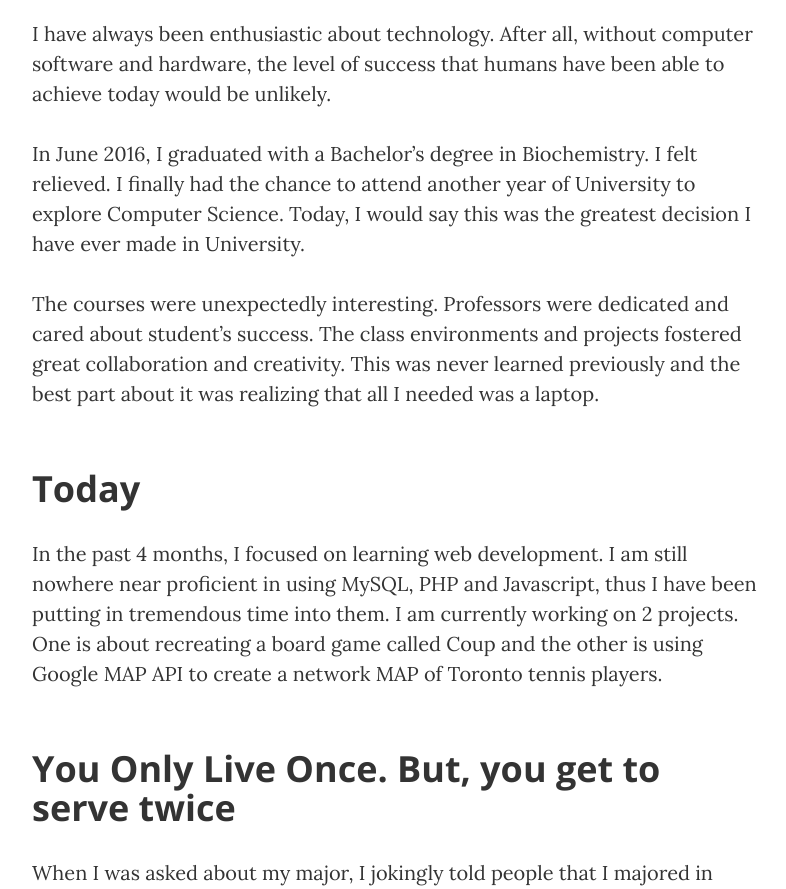
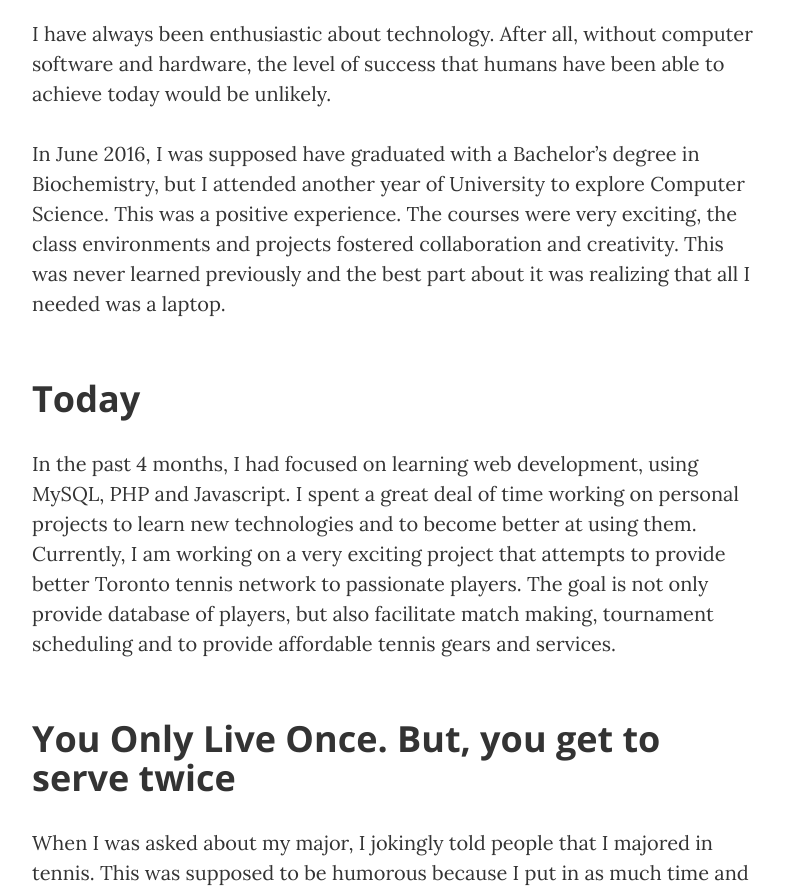
Before and after one commit to RobBotelho/djaekim.github.io, a website: page index.html in a window 1280 px wide. Shown: the part 600-1489 px from the top of the page, without its empty margins (243-1029 px from the left). Drawn offline with nearby package versions, Linux system fonts and the light colour scheme.

Commit message:
Update index.html

```diff
--- a/index.html
+++ b/index.html
@@ -21,7 +21,7 @@
     <link href="https://fonts.googleapis.com/css?family=Poppins" rel="stylesheet">
     <!-- Custom styles for this template -->
     <link href="css/clean-blog.min.css" rel="stylesheet">
-	<style text="text/css">
+	<style>
 
 	.img-fluid{
 	 justify-content: center;
@@ -41,7 +41,7 @@
         <a class="navbar-brand" href="index.html">DJ</a>
         <button class="navbar-toggler navbar-toggler-right" type="button" data-toggle="collapse" data-target="#navbarResponsive" aria-controls="navbarResponsive" aria-expanded="false" aria-label="Toggle navigation">
 
-          <i class="fa fa-bars"></i>
+          <i class="fa fa-bars">menu</i>
         </button>
         <div class="collapse navbar-collapse" id="navbarResponsive">
           <ul class="navbar-nav ml-auto">
@@ -82,25 +82,27 @@
     <div class="container">
       <div class="row">
         <div class="col-lg-8 col-md-10 mx-auto">
-          <p> I have always been enthusiastic about technology. After all, without computer software and hardware, the level of success that humans have been able to achieve today would be unlikely. </p>
+          <p> I have always been enthusiastic about technology. After all, without computer software and hardware,
+             the level of success that humans have been able to achieve today would be unlikely. </p>
 
-          <p> In June 2016, I graduated with a Bachelor’s degree in Biochemistry. I felt relieved. I finally had the chance to attend another year of University to explore Computer Science. Today, I would say this was the greatest decision I have ever made in University.  </p>
-      <p> The courses were unexpectedly interesting. Professors were dedicated and cared about student’s success. The class environments and projects fostered great collaboration and creativity. This was never learned previously and the best part about it was realizing that all I needed was a laptop. </p>
+          <p> In June 2016, I was supposed have graduated with a Bachelor’s degree in Biochemistry, but I attended another year of University to
+             explore Computer Science. This was a positive experience. The courses were very exciting, the class environments and projects fostered collaboration and
+               creativity. This was never learned previously and the best part about it was realizing that all I needed was a laptop. </p>
 
 
 		  <h2 class="section-heading"> Today </h2>
 
-            <p> In the past 4 months, I focused on learning web development. I am still nowhere near proficient in using MySQL, PHP and Javascript, thus I have been putting in tremendous time into them. I am currently working on 2 projects. One is about recreating a board game called Coup and the other is using Google MAP API to create a network MAP of Toronto tennis players.   </p>
+            <p> In the past 4 months, I had focused on learning web development, using MySQL, PHP and Javascript. I spent a great deal of time
+              working on personal projects to learn new technologies and to become better at using them. Currently, I am working on a very exciting
+              project that attempts to provide better Toronto tennis network to passionate players. The goal is not only provide database of players,
+              but also facilitate match making, tournament scheduling and to provide affordable tennis gears and services.
+                </p>
 
-            <h2 class="section-heading"> You Only Live Once. But, you get to serve twice </h2>
+            <h2 class="section-heading"> You Only Live Once. But, you get to serve twice  </h2>
 
             <p> When I was asked about my major, I jokingly told people that I majored in tennis. This was supposed to be humorous because I put in as much time and effort into tennis as I did for studying. Tennis wasn’t just a sport, it was a way of life. </p>
             <p> I started playing tennis at the age of 10 and I still remember my father’s first lesson. He said, "If you want to be good at something you have to put in 1000 hours." </p>
             <p>He was an incredibly strict coach, criticizing my mistakes without a moment’s hesitation. The most important message I received from tennis was success comes from patience, preparation and learning from failures.</p>
-
-
-
-
 
 
 
@@ -146,7 +148,7 @@
     <script src="vendor/jquery/jquery.min.js"></script>
     <script src="vendor/popper/popper.min.js"></script>
     <script src="vendor/bootstrap/js/bootstrap.min.js"></script>
-	<script src="name.js"> </script>
+
 
     <!-- Custom scripts for this template -->
     <script src="js/clean-blog.min.js"></script>
```
